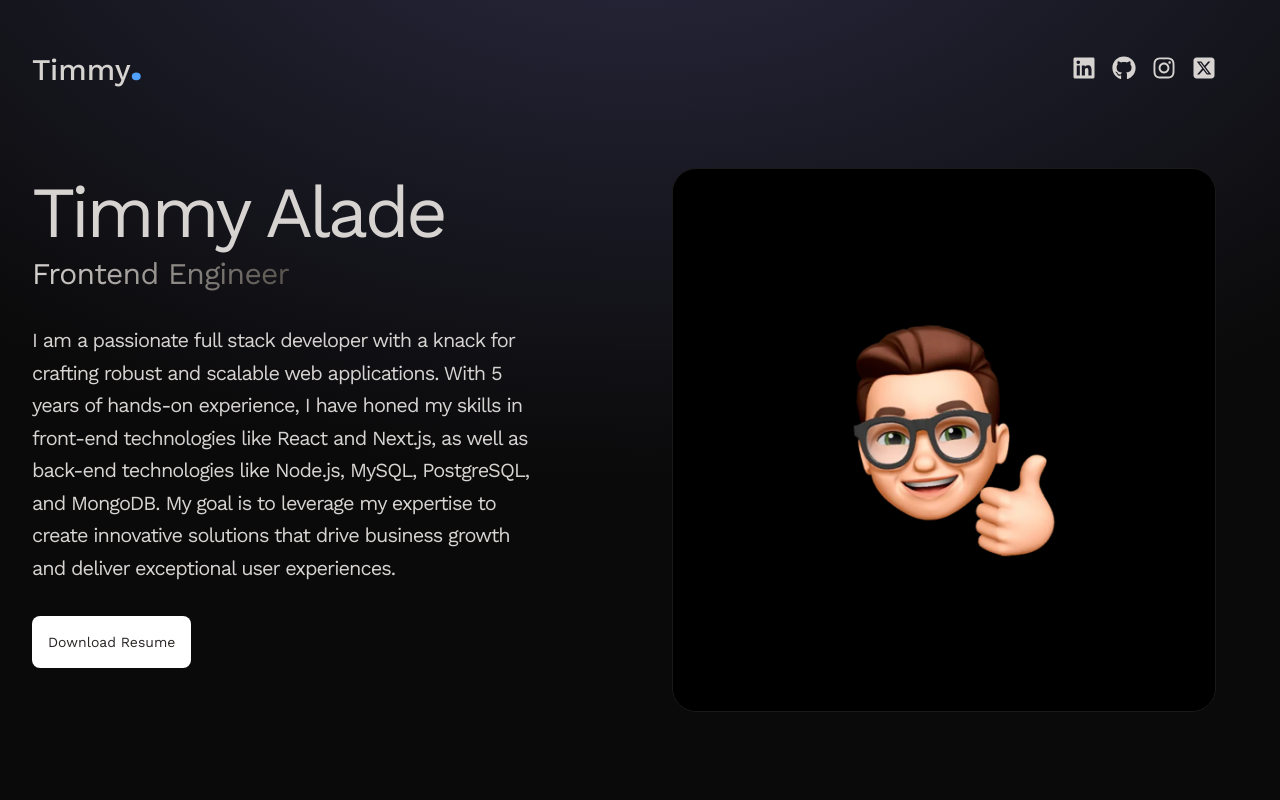
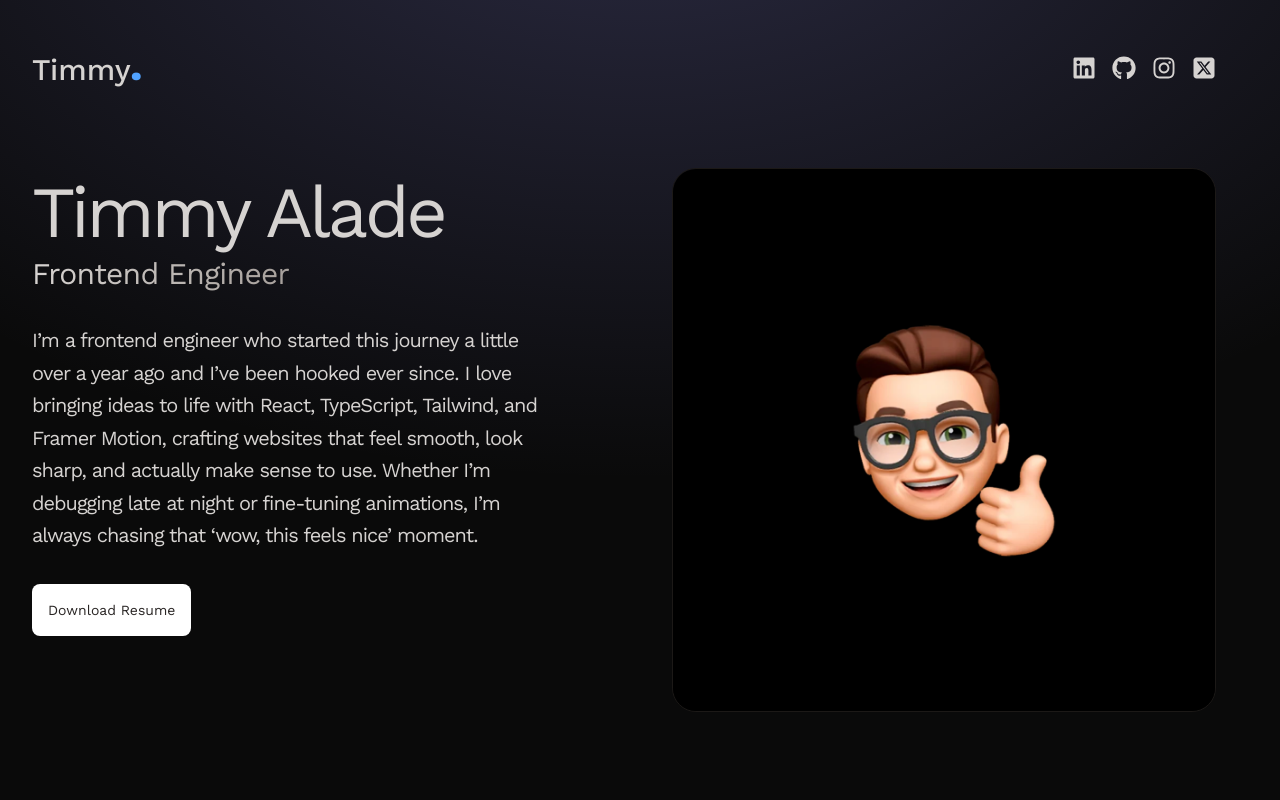
Before and after one commit to Timmydrax/Portfolio-2.0, a React (Vite) app: page / in a window 1280 px wide. Shown: the top 800 px of the page. Built offline with nearby package versions, Linux system fonts and the light colour scheme.

Commit message:
CHORE: Little changes.

```diff
--- a/src/components/Hero.jsx
+++ b/src/components/Hero.jsx
@@ -60,7 +60,7 @@ const Hero = () => {
                 {" "}
                 Timmy Alade
               </motion.h1>
-              <motion.span className="bg-gradient-to-r from-stone-300 to-stone-600 bg-clip-text text-3xl tracking-tight text-transparent text-center">
+              <motion.span className="bg-gradient-to-r from-stone-300 to-stone-400 bg-clip-text text-3xl tracking-tight text-transparent text-center">
                 Frontend Engineer
               </motion.span>
               <motion.p
--- a/src/constants/index.js
+++ b/src/constants/index.js
@@ -3,38 +3,31 @@ import project2 from "../assets/projects/project-2.webp";
 import project3 from "../assets/projects/project-3.webp";
 import project4 from "../assets/projects/project-4.webp";
 
-export const HERO_CONTENT = `I am a passionate full stack developer with a knack for crafting robust and scalable web applications. With 5 years of hands-on experience, I have honed my skills in front-end technologies like React and Next.js, as well as back-end technologies like Node.js, MySQL, PostgreSQL, and MongoDB. My goal is to leverage my expertise to create innovative solutions that drive business growth and deliver exceptional user experiences.`;
+export const HERO_CONTENT = `I’m a frontend engineer who started this journey a little over a year ago and I’ve been hooked ever since. I love bringing ideas to life with React, TypeScript, Tailwind, and Framer Motion, crafting websites that feel smooth, look sharp, and actually make sense to use. Whether I’m debugging late at night or fine-tuning animations, I’m always chasing that ‘wow, this feels nice’ moment.`;
 
 export const ABOUT_TEXT = `I am a dedicated and versatile full stack developer with a passion for creating efficient and user-friendly web applications. With 5 years of professional experience, I have worked with a variety of technologies, including React, Next.js, Node.js, MySQL, PostgreSQL, and MongoDB. My journey in web development began with a deep curiosity for how things work, and it has evolved into a career where I continuously strive to learn and adapt to new challenges. I thrive in collaborative environments and enjoy solving complex problems to deliver high-quality solutions. Outside of coding, I enjoy staying active, exploring new technologies, and contributing to open-source projects.`;
 
 export const EXPERIENCES = [
   {
-    year: "2023 - Present",
-    role: "Senior Full Stack Developer",
-    company: "Google Inc.",
-    description: `Led a team in developing and maintaining web applications using JavaScript, React.js, and Node.js. Implemented RESTful APIs and integrated with MongoDB databases. Collaborated with stakeholders to define project requirements and timelines.`,
-    technologies: ["Javascript", "React.js", "Next.js", "mongoDB"],
+    year: "Dec 2024 - Present",
+    role: "Frontend Team Lead",
+    company: "Curamap",
+    description: ` I serve as the Frontend Team Lead, guiding the development of user-focused interfaces that bring our product vision to life. I collaborate closely with designers, backend developers, and product managers to turn ideas into smooth, responsive web experiences using technologies like React, TypeScript, and Tailwind CSS. Beyond coding, I support the team through code reviews, task planning, and ensuring best practices in UI consistency, performance, and accessibility.`,
+    technologies: ["HTML", "CSS", "JavaScript", "React"],
   },
   {
-    year: "2022 - 2023",
-    role: "Frontend Developer",
-    company: "Adobe",
-    description: `Designed and developed user interfaces for web applications using Next.js and React. Worked closely with backend developers to integrate frontend components with Node.js APIs. Implemented responsive designs and optimized frontend performance.`,
-    technologies: ["HTML", "CSS", "Vue.js", "mySQL"],
+    year: "Mar 2023 - Present",
+    role: "Web Designer & UI Designer",
+    company: "Maseev Inisible Digitals",
+    description: `I craft clean, user-friendly designs that balanced visual appeal with usability. My role focuses on creating responsive, accessible interfaces that support both user needs and business goals.`,
+    technologies: ["Figma", "Wordpress", "Hostinger", "Google Ads"],
   },
   {
-    year: "2021 - 2022",
-    role: "Full Stack Developer",
-    company: "Facebook",
-    description: `Developed and maintained web applications using JavaScript, React.js, and Node.js. Designed and implemented RESTful APIs for data communication. Collaborated with cross-functional teams to deliver high-quality software products on schedule.`,
-    technologies: ["Python", "Svelte", "Three.js", "Postgres"],
-  },
-  {
-    year: "2020 - 2021",
-    role: "Software Engineer",
-    company: "Paypal",
-    description: `Contributed to the development of web applications using JavaScript, React.js, and Node.js. Managed databases and implemented data storage solutions using MongoDB. Worked closely with product managers to prioritize features and enhancements.`,
-    technologies: ["Ruby", "Rails", "PHP", "Sqlite"],
+    year: "Mar 2024 - Apr 2024",
+    role: "Wordpress Developer",
+    company: "Kenrow Digital Marketing Agency",
+    description: `As a contract WordPress Developer at Kenrow Digitals, I built and customized responsive websites, delivering user-friendly designs and ensuring performance, accessibility, and SEO best practices.`,
+    technologies: ["Wordpress", "Hostinger", "GoogleAds"],
   },
 ];
 
```
